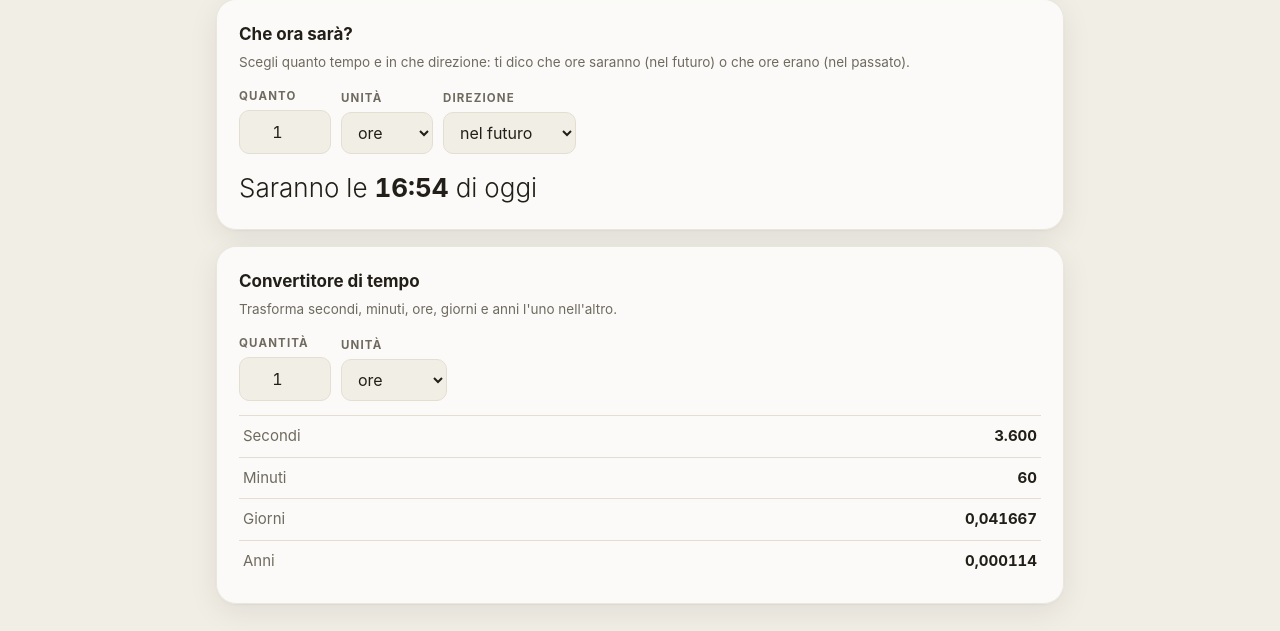
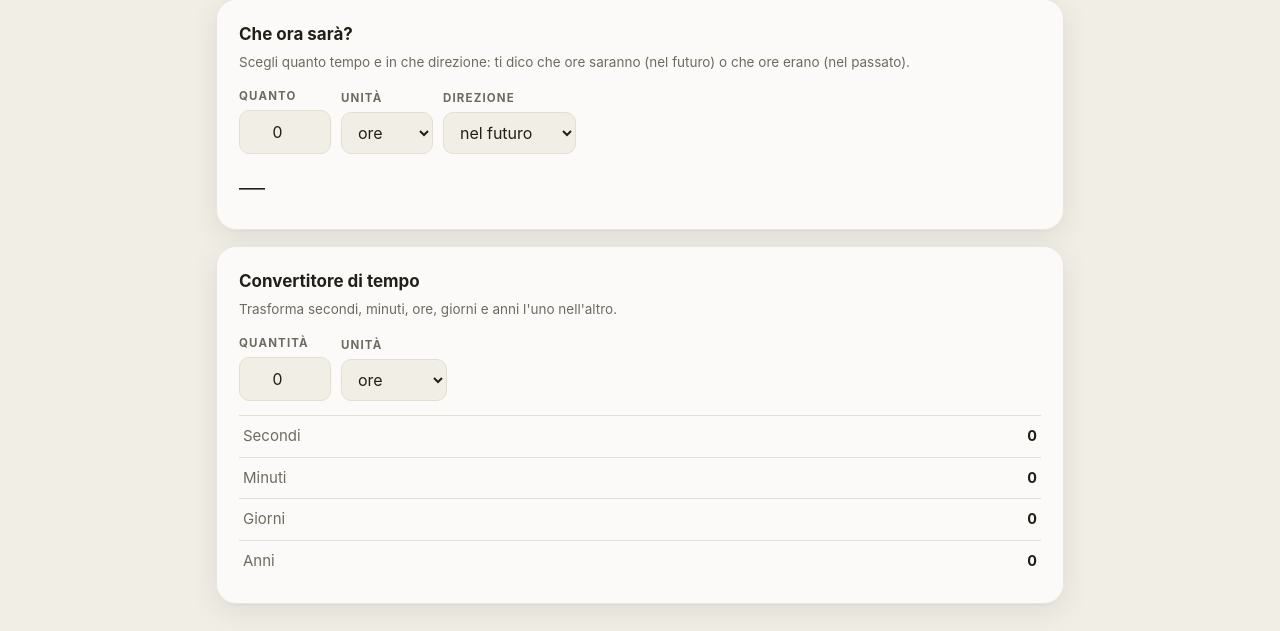
Before and after one commit to rosariopepe2001/tempo-sito, a plain HTML site: page index.html in a window 1280 px wide. Shown: the part 914-1545 px from the top of the page. Drawn offline with Linux system fonts and the light colour scheme.

Commit message:
Scadenza Promemoria/Timer nei banner, anno=365 giorni, caselle a zero all'avvio
Co-Authored-By: Claude Fable 5 <noreply@anthropic.com>

```diff
--- a/index.html
+++ b/index.html
@@ -642,7 +642,7 @@
         <p class="hint">Scegli quanto tempo e in che direzione: ti dico che ore saranno (nel futuro) o che ore erano (nel passato).</p>
         <div class="riga-input" style="justify-content:flex-start">
           <label class="campo"><span class="etichetta">Quanto</span>
-            <input type="number" id="fra-quanto" value="1" min="0" max="100000" step="any" inputmode="decimal"></label>
+            <input type="number" id="fra-quanto" value="0" min="0" max="100000" step="any" inputmode="decimal"></label>
           <label class="campo"><span class="etichetta">Unità</span>
             <select id="fra-unita">
               <option value="minuti">minuti</option>
@@ -662,7 +662,7 @@
         <p class="hint">Trasforma secondi, minuti, ore, giorni e anni l'uno nell'altro.</p>
         <div class="riga-input" style="justify-content:flex-start">
           <label class="campo"><span class="etichetta">Quantità</span>
-            <input type="number" id="conv-valore" value="1" min="0" step="any" inputmode="decimal"></label>
+            <input type="number" id="conv-valore" value="0" min="0" step="any" inputmode="decimal"></label>
           <label class="campo"><span class="etichetta">Unità</span>
             <select id="conv-unita">
               <option value="secondi">secondi</option>
@@ -1261,7 +1261,7 @@
         $("timer-lettura").classList.add("allarme");
         $("timer-barra").style.width = "100%";
         document.title = "Tempo scaduto!";
-        mostraBanner("Tempo scaduto!", "Il timer da " + formatoTimer(timerTotale) + " è finito.");
+        mostraBanner("Scadenza Timer", formatoTimer(timerTotale));
         return;
       }
       $("timer-lettura").textContent = formatoTimer(Math.ceil(resta));
@@ -1447,7 +1447,7 @@
         var t = new Date(p.quando).getTime();
         if (!isNaN(t) && t <= adesso && adesso - t < 12 * 3600000) {
           p.avvisato = true; salvaPromo();
-          mostraBanner("Promemoria: " + p.testo, formattaQuando(p.quando));
+          mostraBanner("Scadenza Promemoria", p.testo);
         }
       }
     });
@@ -2353,7 +2353,7 @@
   function aggiornaFra() {
     var out = $("fra-risultato");
     var n = parseFloat($("fra-quanto").value);
-    if (isNaN(n) || n < 0) { out.textContent = "—"; return; }
+    if (isNaN(n) || n <= 0) { out.textContent = "—"; return; } // a zero: aspetta che l'utente scriva un tempo
     var passato = $("fra-verso").value === "fa";
     var ms = n * MS_UNITA[$("fra-unita").value] * (passato ? -1 : 1);
     if (Math.abs(ms) > 3155760000000) { out.textContent = "Troppo lontano nel tempo!"; return; }
@@ -2382,7 +2382,8 @@
   $("fra-verso").addEventListener("change", aggiornaFra);
 
   /* ---------- Convertitore di tempo ---------- */
-  var SEC_UNITA = { secondi: 1, minuti: 60, ore: 3600, giorni: 86400, anni: 31557600 };
+  // 1 anno = 365 giorni esatti: così 365 giorni nel convertitore danno "1", non 0,999…
+  var SEC_UNITA = { secondi: 1, minuti: 60, ore: 3600, giorni: 86400, anni: 31536000 };
   var NOMI_UNITA = { secondi: "Secondi", minuti: "Minuti", ore: "Ore", giorni: "Giorni", anni: "Anni" };
   function formattaNumero(v) {
     var cifre = v >= 100 ? 0 : (v >= 1 ? 2 : 6);
```
